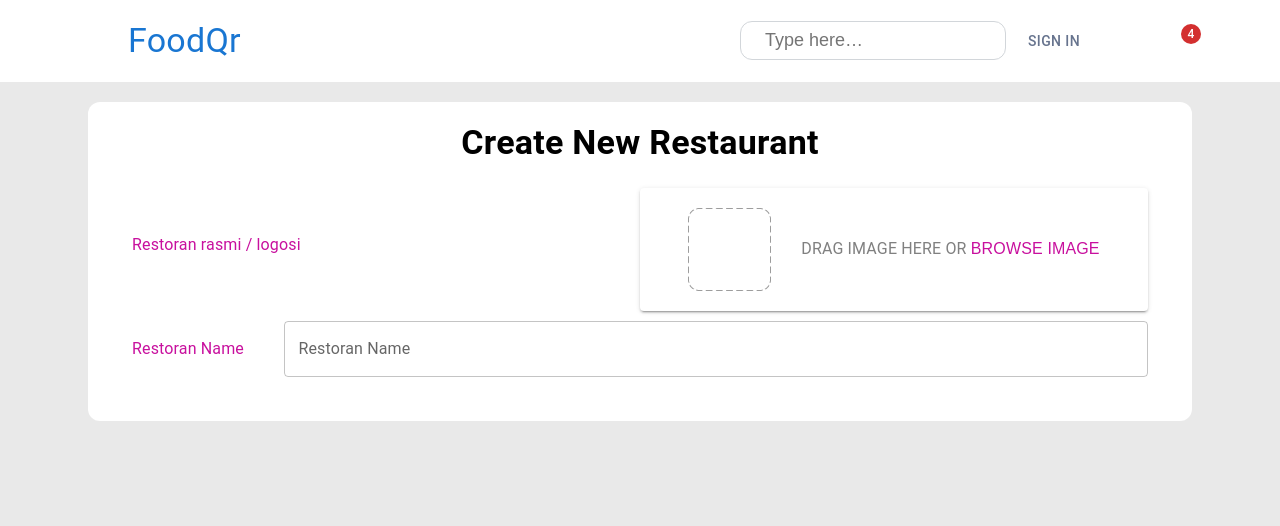
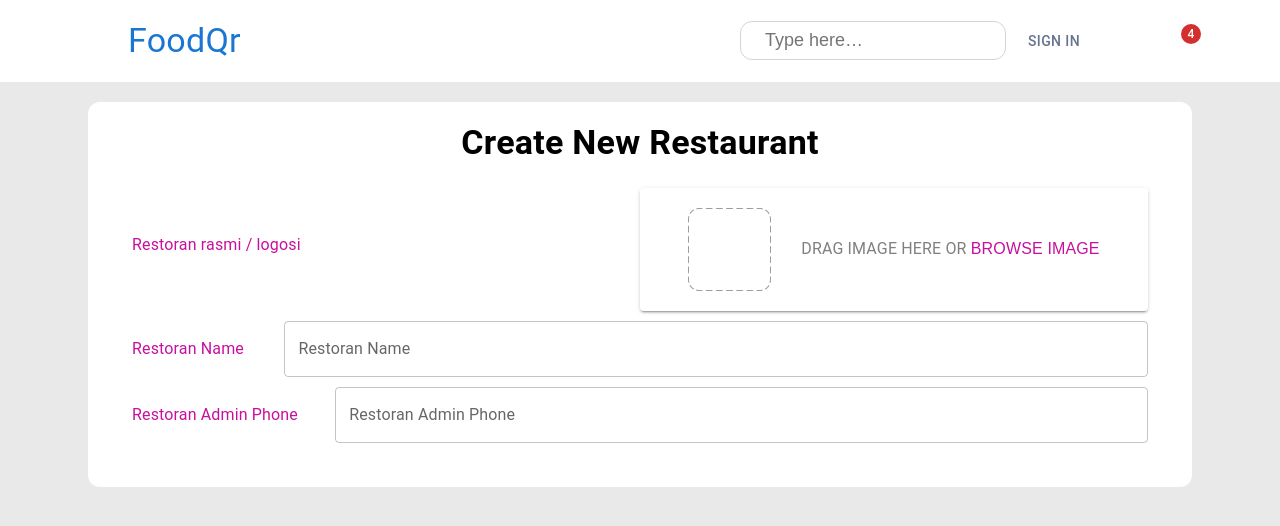
Before and after one commit to Ilkhomov-web/elFoodQr-superAdmin, a React (Vite) app: page /create-restaurant in a window 1280 px wide. Shown: the top 526 px of the page. Built offline with nearby package versions, Linux system fonts and the light colour scheme; some icons are missing.

Commit message:
some chnage

```diff
--- a/package.json
+++ b/package.json
@@ -21,6 +21,7 @@
     "react": "^19.1.0",
     "react-chartjs-2": "^5.3.0",
     "react-dom": "^19.1.0",
+    "react-input-mask": "^2.0.4",
     "react-router-dom": "^7.6.2",
     "styled-components": "^6.1.18"
   },
--- a/src/components/CreateRestaurantForm.jsx
+++ b/src/components/CreateRestaurantForm.jsx
@@ -5,13 +5,31 @@ import FileUpload from "./FileUpload";
 function CreateRestaurantForm() {
   const [restaurantName, setRestaurantName] = useState("");
   const [logoFile, setLogoFile] = useState(null);
+  const [adminPhone, setAdminPhone] = useState("");
+  const [phoneCode, setPhoneCode] = useState("");
 
   const handleSubmit = (e) => {
     e.preventDefault();
     console.log("Restoran:", restaurantName);
     console.log("Yuklangan fayl:", logoFile);
-    // 👉 logoFile ni FormData orqali Supabase yoki backendga yuborish mumkin
+    console.log("Telefon:", adminPhone);
   };
+
+  const handlePhoneNum = (e) => {
+    const value = e.target.value;
+    const match = value.match(/\((\d{2})\)/); // faqat (90), (91) kabi qismni oladi
+
+    if (match) {
+      const code = match[1]; // faqat ichidagi 90, 91, 93...
+      console.log("Kompaniya kodi:", code); // buni saqlab olishing mumkin
+    }
+    if (match) {
+      setPhoneCode(match[1]); // masalan: 90
+    }
+
+    setAdminPhone(value);
+  };
+
   return (
     <div>
       <Container maxWidth="lg">
@@ -36,6 +54,8 @@ function CreateRestaurantForm() {
             sx={{ p: 3, display: "flex", flexDirection: "column", gap: "10px" }}
           >
             <FileUpload onImageSelect={setLogoFile} />
+
+            {/* name */}
             <Box
               sx={{
                 display: "flex",
@@ -47,9 +67,32 @@ function CreateRestaurantForm() {
               <Typography color="rgb(200, 16, 158)">Restoran Name</Typography>
               <TextField
                 sx={{ width: "85%" }}
-                id="outlined-basic"
                 label="Restoran Name"
                 variant="outlined"
+                value={restaurantName}
+                onChange={(e) => setRestaurantName(e.target.value)}
+              />
+            </Box>
+
+            {/* restoran admin Number */}
+            <Box
+              sx={{
+                display: "flex",
+                justifyContent: "space-between",
+                alignItems: "center",
+                gap: "30px",
+              }}
+            >
+              <Typography color="rgb(200, 16, 158)">
+                Restoran Admin Phone
+              </Typography>
+              <TextField
+                value={adminPhone}
+                onChange={handlePhoneNum}
+                sx={{ width: "80%" }}
+                label="Restoran Admin Phone"
+                variant="outlined"
+                placeholder="+998 (90) 1234567"
               />
             </Box>
           </Box>
```
Also changed, not shown: 1 other file (tests, documents, lock files or other folders).
